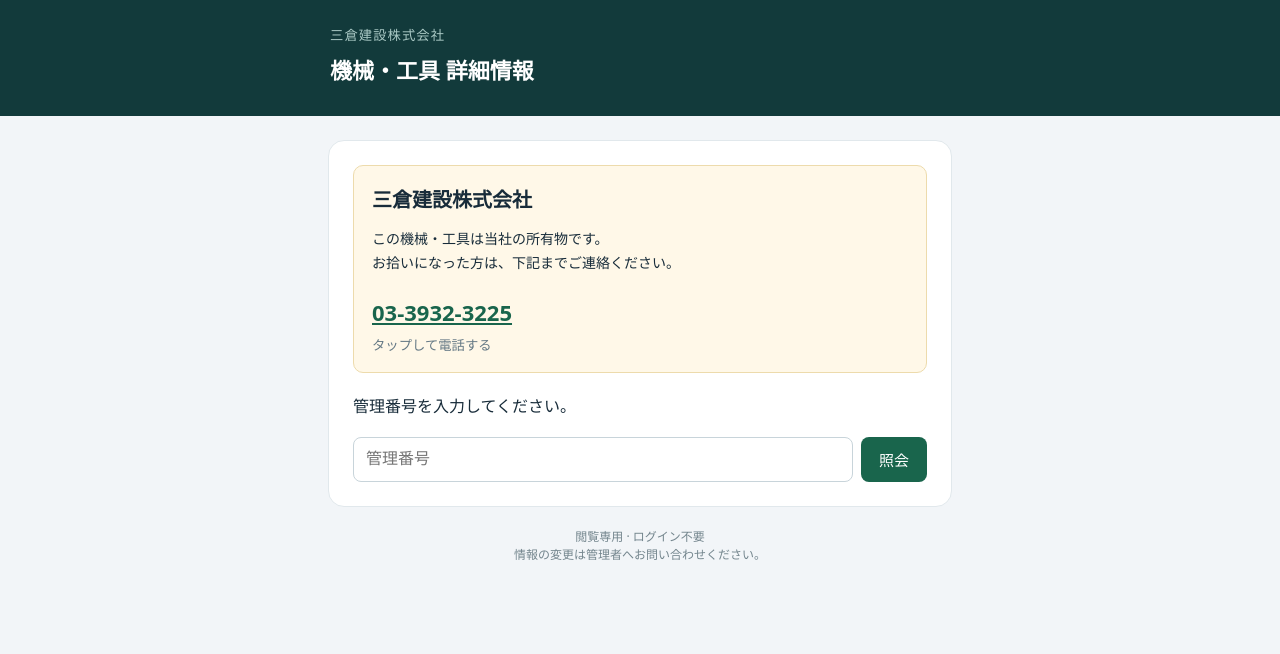
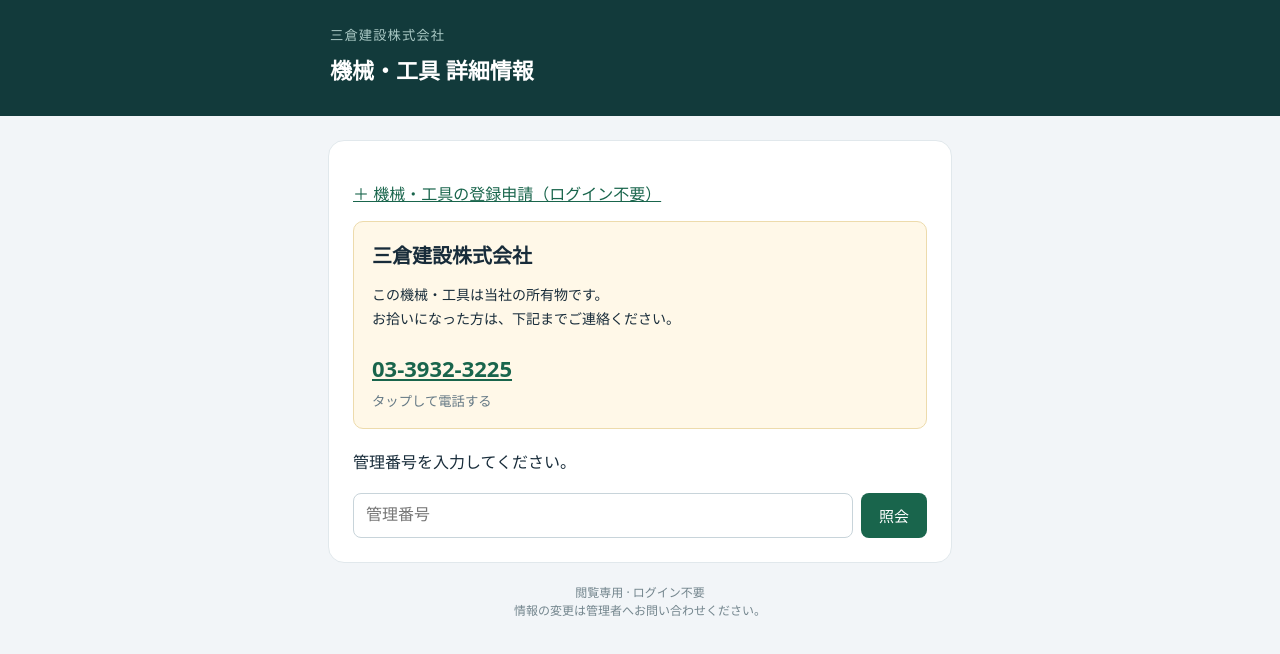
Before and after one commit to mitsukurakensetsu3290-collab/mitsukura-qr, a website: page index.html in a window 1280 px wide. Drawn offline with Linux system fonts and the light colour scheme.

Commit message:
Link anonymous registration form from public lookup

```diff
--- a/index.html
+++ b/index.html
@@ -12,6 +12,7 @@
 <body>
 <header><small>三倉建設株式会社</small><h1>機械・工具 詳細情報</h1></header>
 <main><section class="card">
+<p><a href="register.html">＋ 機械・工具の登録申請（ログイン不要）</a></p>
 <aside class="contact" aria-label="拾得時の連絡先"><strong>三倉建設株式会社</strong><p>この機械・工具は当社の所有物です。<br>お拾いになった方は、下記までご連絡ください。</p><a href="tel:0339323225">03-3932-3225</a><small>タップして電話する</small></aside>
 <div id="result" aria-live="polite">管理番号を入力してください。</div>
 <form method="get"><input id="number" name="id" aria-label="管理番号" placeholder="管理番号" inputmode="numeric" pattern="[1-9][0-9]{0,14}" required><button>照会</button></form>
```
Also changed, not shown: README.md.
